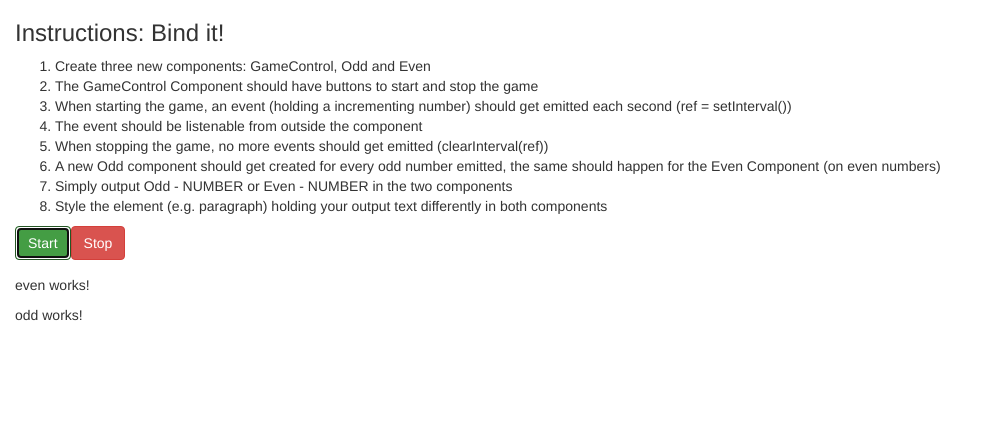
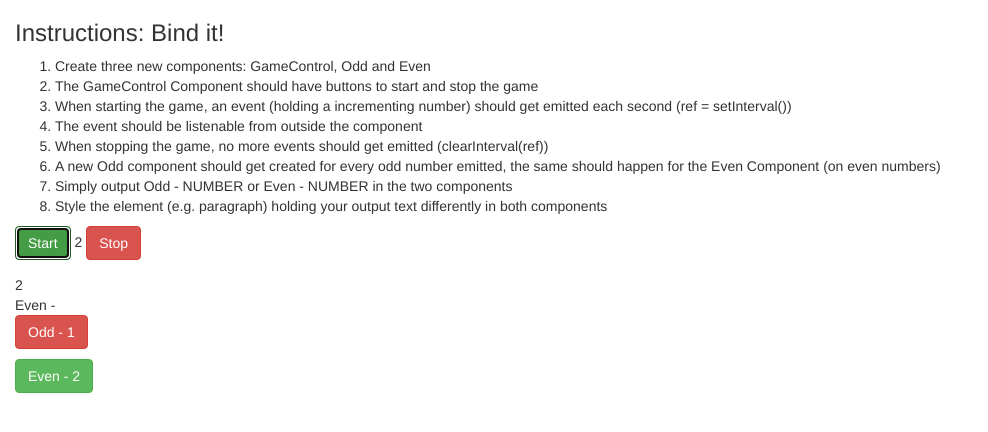
Before and after one commit to wase932/Angular4WithMaxMil, an Angular app: page / in a window 1280 px wide. Both pictures are taken after a click on the button "Start". Shown: the top 432 px of the page, without its empty margins (0-988 px from the left). Built offline with nearby package versions, Linux system fonts and the light colour scheme.

Commit message:
Completed Assignment

```diff
--- a/src/app/app.component.html
+++ b/src/app/app.component.html
@@ -8,7 +8,8 @@
         <li>When starting the game, an event (holding a incrementing number) should get emitted each second (ref = setInterval())</li>
         <li>The event should be listenable from outside the component</li>
         <li>When stopping the game, no more events should get emitted (clearInterval(ref))</li>
-        <li>A new Odd component should get created for every odd number emitted, the same should happen for the Even Component (on even numbers)</li>
+        <li>A new Odd component should get created for every odd number emitted, the same should happen for the Even Component
+          (on even numbers)</li>
         <li>Simply output Odd - NUMBER or Even - NUMBER in the two components</li>
         <li>Style the element (e.g. paragraph) holding your output text differently in both components</li>
       </ol>
@@ -16,7 +17,8 @@
   </div>
   <div class="row">
     <div class="col-xs-12">
-    <app-game-control></app-game-control>
+      <app-game-control (intervalFired)="countChange($event)"></app-game-control>
+      {{parentInterval}}
     </div>
   </div>
   <div class="row">
@@ -25,8 +27,15 @@
     </div>
   </div>
   <div class="row">
-    <div class="col-xs-12">
-      <app-odd></app-odd>
+    <ul class="col-xs-12 col-sm-12 col-md-12 col-lg-12"
+    *ngFor="let num of OddNumbers">
+      <li [ngClass]="{'btn btn-danger': true}" >
+        <app-odd></app-odd> {{num}}</li>
+    </ul>
+    <ul class="col-xs-12 col-sm-12 col-md-12 col-lg-12"
+    *ngFor="let num of EvenNumbers">
+      <li [ngClass]="{'btn btn-success': true}">
+        <app-even></app-even> {{num}}</li>
+    </ul>
   </div>
 </div>
-</div>
--- a/src/app/app.component.ts
+++ b/src/app/app.component.ts
@@ -1,4 +1,4 @@
-import { Component } from '@angular/core';
+import { Component, Input } from '@angular/core';
 
 @Component({
   selector: 'app-root',
@@ -6,5 +6,15 @@ import { Component } from '@angular/core';
   styleUrls: ['./app.component.css']
 })
 export class AppComponent {
+ receivedInterval = 0;
+ parentInterval: number;
+ OddNumbers: number[] = [];
+ EvenNumbers: number[] = [];
 
+ countChange(event) {
+  this.parentInterval = event;
+  if (event % 2 !== 0) {
+      this.OddNumbers.push(event);
+  } else { this.EvenNumbers.push(event); }
+ }
 }
--- a/src/app/even/even.component.html
+++ b/src/app/even/even.component.html
@@ -1,3 +1 @@
-<p>
-  even works!
-</p>
+Even -
--- a/src/app/game-control/game-control.component.html
+++ b/src/app/game-control/game-control.component.html
@@ -1,8 +1,9 @@
 <div class="container-fluid">
   <div class="row">
     <div class="form-group">
-      <button class="btn btn-success">Start</button>
-        <button class="btn btn-danger">Stop</button>
+      <button class="btn btn-success" (click)="startGame()" >Start</button>
+      {{lastNumber}}
+        <button class="btn btn-danger" (click)="stopGame()" >Stop</button>
     </div>
   </div>
 </div>
--- a/src/app/game-control/game-control.component.ts
+++ b/src/app/game-control/game-control.component.ts
@@ -1,4 +1,4 @@
-import { Component, OnInit, Input } from '@angular/core';
+import { Component, OnInit, Input, EventEmitter, Output } from '@angular/core';
 
 @Component({
   selector: 'app-game-control',
@@ -7,15 +7,28 @@ import { Component, OnInit, Input } from '@angular/core';
 })
 export class GameControlComponent implements OnInit {
 
+  @Output() intervalFired = new EventEmitter<number>();
+  interval;
+  lastNumber = 0;
+  isGameRunning = false;
+
   constructor() { }
 
   ngOnInit() {
-    this.startGame();
   }
 
- @Input() startGame() {
-    setInterval( this.startGame, 1000);
-    console.log('Game Started');
+  startGame() {
+    if (this.isGameRunning === false) { this.interval = setInterval(
+      () => {this.intervalFired.emit(this.lastNumber + 1);
+              this.lastNumber ++; }
+          , 1000);
+      }
+      this.isGameRunning = true;
+  }
+
+  stopGame() {
+    this.isGameRunning = false;
+    clearInterval(this.interval);
   }
 
 }
--- a/src/app/odd/odd.component.html
+++ b/src/app/odd/odd.component.html
@@ -1,3 +1 @@
-<p>
-  odd works!
-</p>
+  Odd -
--- a/src/app/odd/odd.component.ts
+++ b/src/app/odd/odd.component.ts
@@ -12,4 +12,5 @@ export class OddComponent implements OnInit {
   ngOnInit() {
   }
 
+
 }
```
Lines whose indentation alone changed are shown as unchanged.
